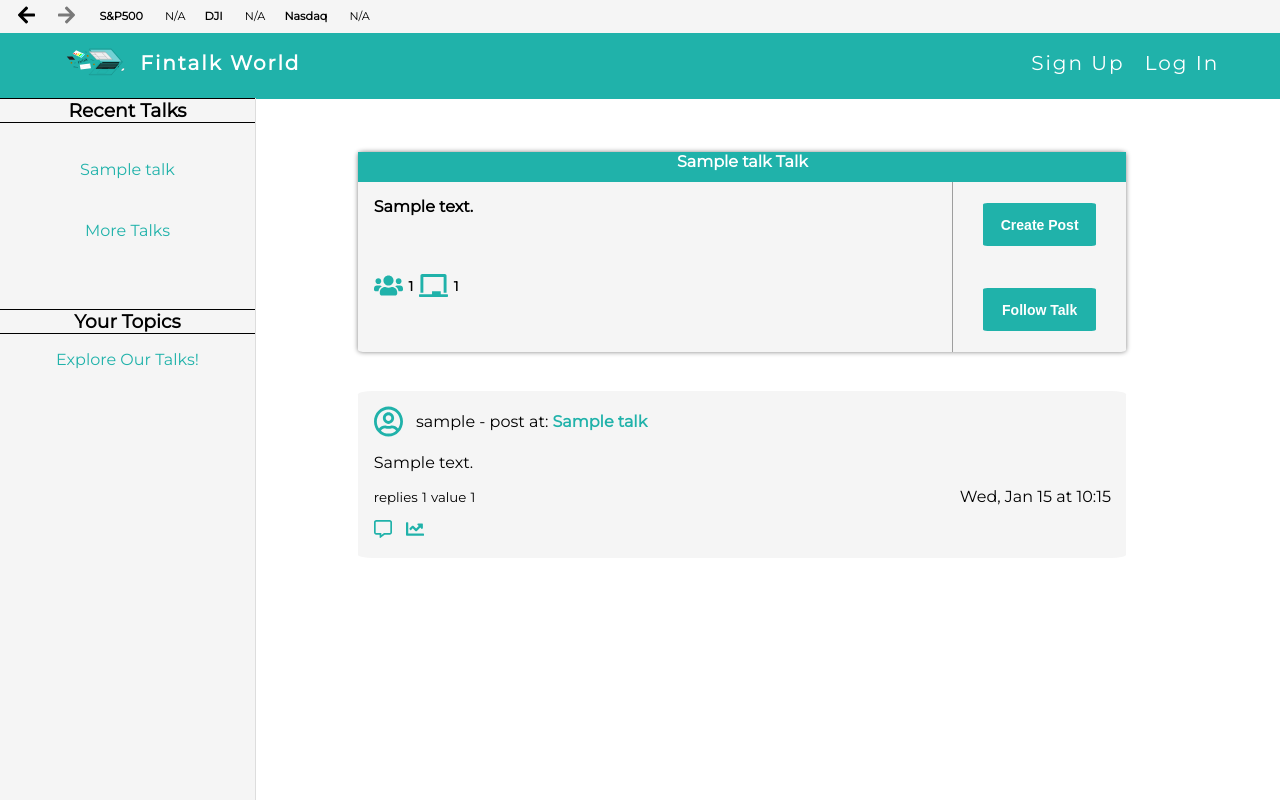
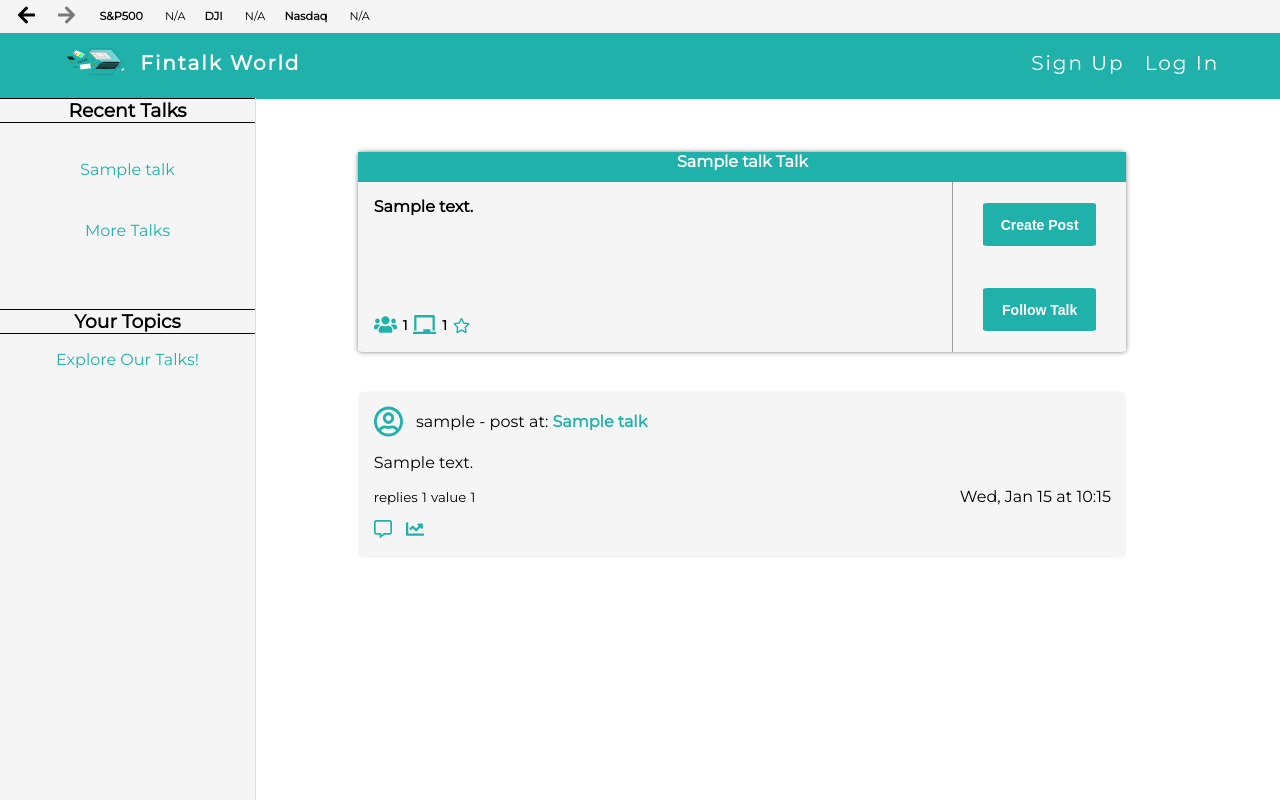
Before and after one commit to cnapolea/Django-fintalk, a Django app: page /talk/1/ in a window 1280 px wide. Run offline with Django 3.2, Linux system fonts and the light colour scheme; tables that the repository leaves empty hold one stand-in row (values such as "Sample post"); data that the repository does not hold is empty; some libraries are stand-ins or nearby versions.

Commit message:
Favorite talk functionality enabled

```diff
--- a/talks/models.py
+++ b/talks/models.py
@@ -79,7 +79,7 @@ class FavoriteTalk(models.Model):
     """Middle table (many-to-many relationship) between a user and a talk."""
 
     user = models.ForeignKey(User, related_name='favorite_talks', on_delete=models.CASCADE)
-    talk = models.ForeignKey(Post, related_name='user_favorites', on_delete=models.CASCADE)
+    talk = models.ForeignKey(Talk, related_name='user_favorites', on_delete=models.CASCADE)
 
 class LikePost(models.Model):
     """Middle table (many-to-many relationship) between a user and a Post."""
--- a/talks/static/css/talk_style.css
+++ b/talks/static/css/talk_style.css
@@ -30,23 +30,24 @@
 .talk-info {
     border-right: #9e9e9e solid 1px;
     flex: 2 0px;
-    padding: 2% 0 0 2%;
+    display: flex;
+    flex-direction: column;
+    justify-content: space-between;
+    padding: 2% 0% 2% 2%;
 }
 
 .talk-info p {
     font-weight: bolder;
-    margin-bottom: 4%;
     font-size: 1em;
 }
 
 .icons{
-    margin-top: 10%;
     display: flex;
     align-items: center;
 }
 
 .followers-icon {
-    width: 5%;
+    width: 4%;
     margin-right: 1%;
 
 }
@@ -87,3 +88,8 @@
 .talk-topics {
     margin-top: 15px;
 }
+
+.icons .post-footer-icon {
+    padding-top: 5px;
+    height: 20px;
+}
--- a/talks/templates/post.html
+++ b/talks/templates/post.html
@@ -105,7 +105,9 @@
                 </div>
 
                 {% if reply.creator == request.user %}
-                    <img src="{% static 'image/trash-alt-solid.svg' %}" alt="" class="trash-icon">
+                    <a href="{% url 'delete_reply' reply.pk %}">
+                        <img src="{% static 'image/trash-alt-solid.svg' %}" alt="" class="trash-icon">
+                    </a>
                 {%endif%}
             </div>
         </div>
--- a/talks/templates/talk.html
+++ b/talks/templates/talk.html
@@ -25,6 +25,16 @@
                     <small class="icon-info">{{selected_talk.followers.all.count}}</small>
                     <img src="{% static 'image/chalkboard-solid.svg' %}" alt="followers icon" title="Talk Topics" class="followers-icon">
                     <small class="icon-info">{{talk_posts.count}}</small>
+
+                    {% if not is_favorite %}
+                        <a href="{% url 'makeFavorite' selected_talk.pk %}">
+                            <img src="{% static 'image/star-regular.svg' %}" alt="star shape icon" title="Unfavor Talk" class="post-footer-icon">
+                        </a>
+                    {% else %}
+                        <a href="{% url 'makeFavorite' selected_talk.pk %}">
+                            <img src="{% static 'image/star-solid.svg' %}" alt="star shape icon" title="Favor Talk" class="post-footer-icon">
+                        </a>
+                    {% endif %}
                 </div>
 
             </div>
--- a/talks/urls.py
+++ b/talks/urls.py
@@ -1,13 +1,15 @@
 from django.urls import path
 
-from .views import IndexListView, TalkListView,talkRequest, get_page, followTalkManager, PostListView, likePost, likeReply
+from .views import IndexListView, TalkListView,talkRequest, get_page, followTalkManager, PostListView, likePost, likeReply, deleteReply, makeTalkFavorite
 
 urlpatterns = [
     path('', IndexListView.as_view(), name = 'homepage'),
     path('talk/<int:talk_pk>/', TalkListView.as_view(), name = 'talk'),
     path('talk/<int:talk_pk>/post/<int:post_pk>/', PostListView.as_view(), name = 'post_view'),
     path('talk/post/like_reply/<int:reply_pk>', likeReply, name = 'like_reply'),
+    path('talk/post/delete_reply/<int:reply_pk>', deleteReply, name = 'delete_reply'),
     path('talk/follow_talk/<int:talk_pk>/', followTalkManager, name = 'followTalk'),
+    path('talk/favorite_talk/<int:talk_pk>/', makeTalkFavorite, name = 'makeFavorite'),
     path('post/like_post/<int:post_pk>/', likePost, name = 'like_post'),
     path('ajax/talk_request/', talkRequest, name = 'talk_request'),
     path('ajax/page_request/', get_page, name = 'get_page'),
--- a/talks/views.py
+++ b/talks/views.py
@@ -10,7 +10,7 @@ from django.utils import timezone
 from django.urls import reverse
 
 
-from .models import Talk, FollowTalk, Post, Reply, LikePost, LikeReply, UserFollowUser
+from .models import Talk, FollowTalk, Post, Reply, LikePost, LikeReply, UserFollowUser, FavoriteTalk
 from .forms import CommentForm
 
 class IndexListView(ListView):
@@ -81,11 +81,17 @@ class TalkListView(ListView):
         if user.is_authenticated:
             followTalkObj = FollowTalk.objects.filter(user=user, talk=selected_talk)
 
+            favoriteTalkObj = FavoriteTalk.objects.filter(user=user, talk=selected_talk)
+
             if followTalkObj:
                 context['userFollows'] = True
-
             else:
                 context['userFollows'] = False
+
+            if favoriteTalkObj:
+                context['is_favorite'] = True
+            else:
+                context['is_favorite'] = False
 
         return context
 
@@ -108,6 +114,31 @@ def followTalkManager(request, talk_pk):
 
         else:
             followTalkObj = FollowTalk.objects.create(user=userObj, talk = talkObj)
+
+        return redirect(url)
+
+    else:
+        return redirect(reverse('signIn'))
+
+@login_required(login_url='/auth/login/')
+def makeTalkFavorite(request, talk_pk):
+    """This functions view receives a request with the talk's pk and enables logged in users to make a talk a favorite."""
+
+    url = request.META.get('HTTP_REFERER')
+    current_user = request.user
+
+    if current_user.is_authenticated:
+        userObj = User.objects.get(pk=current_user.id)
+        talkObj = Talk.objects.get(pk=talk_pk)
+
+        favoriteTalkObj = FavoriteTalk.objects.filter(user = userObj, talk = talkObj)
+
+        if favoriteTalkObj:
+            favoriteTalkObj.delete()
+
+
+        else:
+            favoriteTalkObj = FavoriteTalk.objects.create(user=userObj, talk = talkObj)
 
         return redirect(url)
 
@@ -197,3 +228,17 @@ def likeReply(request, reply_pk):
 
     else:
         return redirect(reverse('signIn'))
+
+def deleteReply(request, reply_pk):
+    """This function gets a request with a reply pk as a parameter and we use it to delete a reply"""
+
+    url = request.META.get('HTTP_REFERER')
+    current_user = request.user
+
+    if current_user.is_authenticated:
+        replyObj = Reply.objects.filter(creator=current_user, pk=reply_pk)
+
+        if replyObj:
+            replyObj.delete()
+
+        return redirect(url)
```
Also changed, not shown: talks/static/css/post_style.css (+8 -2 lines), talks/migrations/0002_auto_20191113_2203.py (added), talks/static/image/star-regular.svg (added), talks/static/image/star-solid.svg (added).
